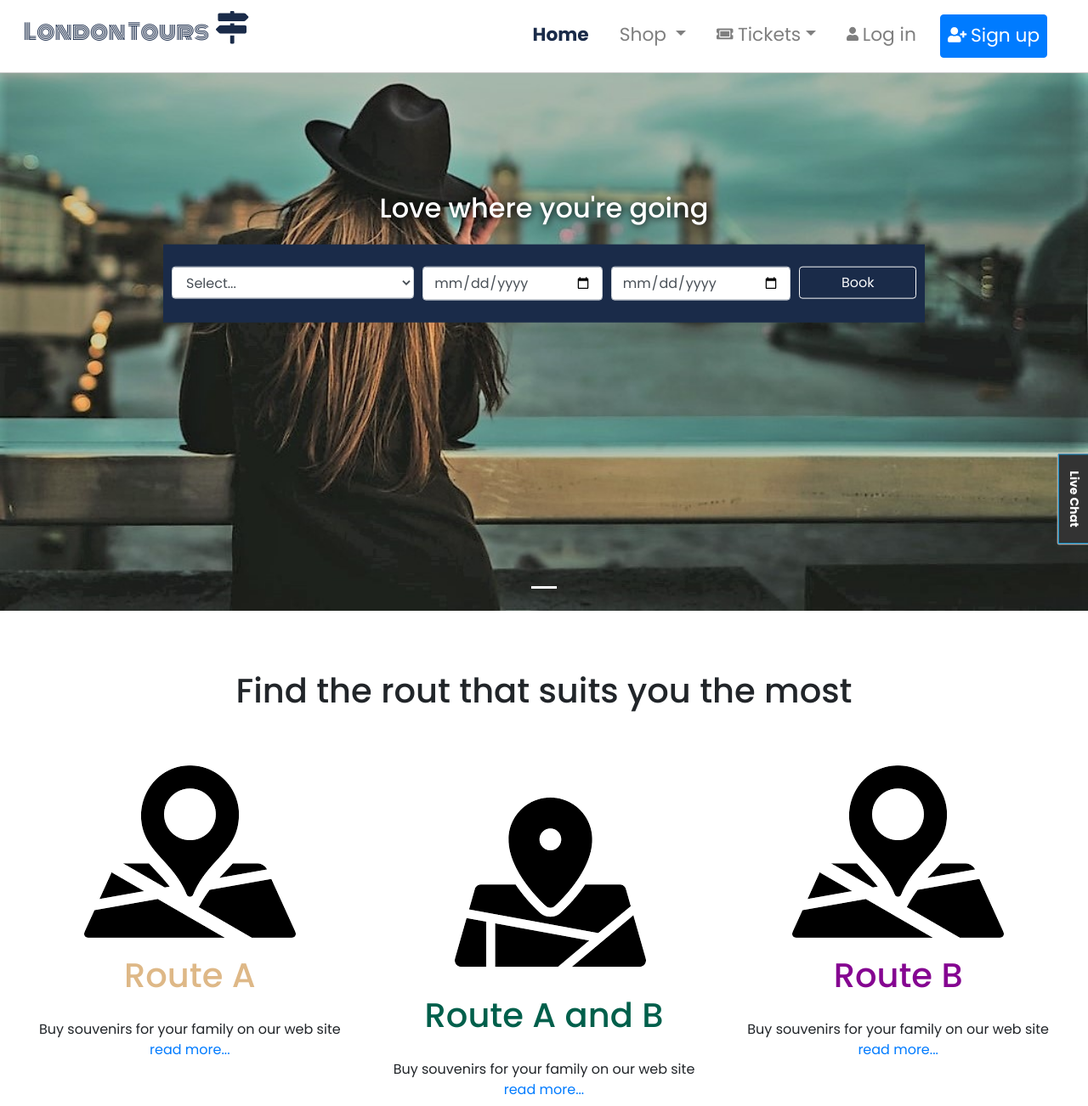
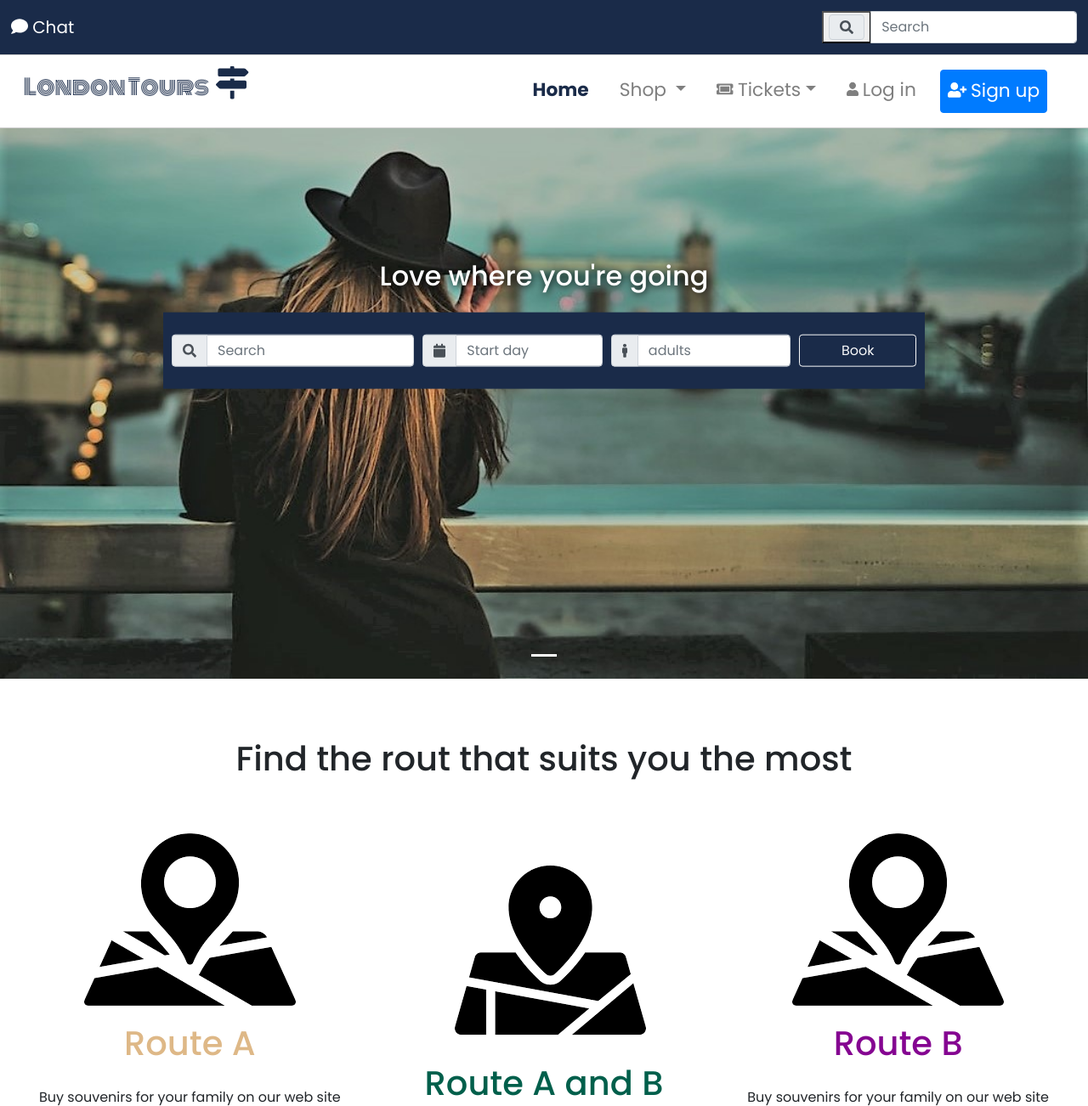
Before and after one commit to mihailtudos/LondonTours, a PHP site: page /index.php in a window 1280 px wide. Shown: the top 1302 px of the page at 85% size. Run offline with PHP 8.4, Linux system fonts and the light colour scheme; some libraries are stand-ins or nearby versions; some web fonts are replaced.

Commit message:
Commit lesson work

```diff
--- a/css/style.css
+++ b/css/style.css
@@ -43,6 +43,10 @@ html, body {
   margin-left: 5px;
   color: #1a2b49;
 }
+.chat-with-us{
+  font-size: 20px;
+  color: #1a2b49;
+}
 
 .margin-top{
   margin-top: 100px;
@@ -64,6 +68,19 @@ html, body {
   font-size: 1.7vw;
 }
 
+#navbarDiv-bar{
+  margin-top: 65px
+}
+
+#navbarSearch {
+  color: white;
+  background: #1a2b49 ;
+}
+
+#search-box-main{
+  width: 300px;
+}
+
 .fa-user, .fa-user-plus, .fa-ticket-alt{
   font-size: 1.7vw;
   padding-right: 5px;
@@ -73,7 +90,7 @@ html, body {
   margin: 20px;
 }
 .carousel {
-  margin-top:40px;
+  margin-top: 120px;
 }
 
 .carousel-inner img {
--- a/footer.php
+++ b/footer.php
@@ -51,5 +51,24 @@
 
 
 </body>
+<!-- Include jQuery -->
+<script type="text/javascript" src="https://code.jquery.com/jquery-1.11.3.min.js"></script>
+
+<!-- Include Date Range Picker -->
+<script type="text/javascript" src="https://cdnjs.cloudflare.com/ajax/libs/bootstrap-datepicker/1.4.1/js/bootstrap-datepicker.min.js"></script>
+<link rel="stylesheet" href="https://cdnjs.cloudflare.com/ajax/libs/bootstrap-datepicker/1.4.1/css/bootstrap-datepicker3.css"/>
+
+<script>
+    $(document).ready(function(){
+        var date_input=$('input[name="date"]'); //our date input has the name "date"
+        var container=$('.bootstrap-iso form').length>0 ? $('.bootstrap-iso form').parent() : "body";
+        date_input.datepicker({
+            format: 'dd-mm-yyyy',
+            container: container,
+            todayHighlight: true,
+            autoclose: true,
+        })
+    })
+</script>
 <!-- BODY END -->
 </html>
--- a/header.php
+++ b/header.php
@@ -31,10 +31,24 @@ session_start();
 <!-- BODY START -->
 <body>
 	<header>
+
 		<!-- Navigation -->
+		<div class="container">
+		<nav id="navbarSearch" class="navbar navbar-light  fixed-top">
+			<a class="chat-with-us" data-toggle="modal" data-target="#exampleModal"><i class="fas fa-comment"></i> Chat</a>
+			<form class="form-inline">
+					<div id="search-box-main" class="input-group">
+						<div class="input-group-prepend">
+						<button><div class="input-group-text"><i class="fa fa-search"></i></div></button>
+						</div>
+						<input type="search" class="form-control " id="inlineFormInputGroupSearch" placeholder="Search">
+					</div>
+			</form>
+		</nav>
+		</div>
 		<!-- navbar menu that will expand at the break point medium (md) devices (tablets, 768px and up)
 		@media (min-width: 768px) { ... } the color of the navbar is light and will slick to the top of the page untill specified a break point where it will go away-->
-		<nav class="navbar navbar-expand-md navbar-light fixed-top">
+		<nav id="navbarDiv-bar" class="navbar navbar-expand-md navbar-light fixed-top">
 			<!-- By using container-fluid bootstrap class navbar content will take the entier screen size -->
 			<div class="container-fluid">
 				<!-- here is defined the brand (logo) of our website -->
@@ -69,7 +83,7 @@ session_start();
 							<a id="active-ticket dropdownTickets" class="nav-link dropdown-toggle" role="button" href="tickets.php" data-toggle="dropdown" aria-haspopup="true" aria-expanded="false"><i class="fas fa-ticket-alt"></i>Tickets</a>
 							<div class="dropdown-menu" aria-labelledby="dropdownTickets">
 								<a class="dropdown-item" href="#">Info</a>
-								<a class="dropdown-item" href="#">Reserve</a>
+								<a class="dropdown-item" href="tickets.php">Reserve</a>
 								<a class="dropdown-item" href="#">Check-in</a>
 								<div class="dropdown-divider"></div>
 								<a class="dropdown-item" href="">Cancel reservation</a>
@@ -160,5 +174,44 @@ session_start();
 		</div>
 
 
+		<!-- Content of the modal, consists of a pop-up that is using js with a form of content
+		it is design to help users to get in touch faster-->
+		<!-- Modal -->
+		<div class="modal fade" id="exampleModal" tabindex="-1" role="dialog" aria-labelledby="exampleModalLabel" aria-hidden="true">
+		<div class="modal-dialog" role="document">
+			<div class="modal-content">
+			<div class="modal-header">
+				<h5 class="modal-title" id="exampleModalLabel">Chat with Us</h5>
+				<button type="button" class="close" data-dismiss="modal" aria-label="Close">
+				<span aria-hidden="true">&times;</span>
+				</button>
+			</div>
+			<div class="modal-body">
+				<div class="formForMessages">
+				<!-- the form with the three required fields -->
+				<form  action="includes\support_req.php" method="POST" autocomplete="off">
+					<div class="row">
+					<div class="col">
+						<input type="text" size="100" max name="subject" class="form-control" placeholder="Subject">
+					</div>
+					<div class="col">
+						<input type="number" name="phoneNumber" class="form-control" placeholder="phone number">
+					</div>
+					</div>
+					<div class="form-group">
+					<label for="exampleFormControlTextarea1"><span class="mandarory">*</span></label>
+					<textarea class="form-control" size="500" name="message" id="exampleFormControlTextarea1" rows="3" placeholder="Your message goes here..." require></textarea>
+					</div>
+					<div class="form-group row">
+					<div class="col-xl-6 col-sm-6">
+						<button type="submit" name="submit" class="btn btn-secondary btn-lg btn-block active">Send</button>
+					</div>
+					</div>
+				</form>
+				</div>
+			</div>
+			</div>
+		</div>
+		</div>
 
 	</header>
--- a/index.php
+++ b/index.php
@@ -1,9 +1,7 @@
 <?php
  include_once 'header.php';
 ?>
-<?php
- include_once 'chat_button.php';
-?>
+
 <style>
 <?php include('css/style.css');?>
 
@@ -32,21 +30,36 @@
 					<form>
 						<div class="form-row">
 							<div class="col-md-4 col-sm-6 ">
-								<select class="form-control " id="exampleFormControlSelect1">
-									<option>Select...</option>
-									<option>Route A</option>
-									<option>Route B</option>
-									<option>Route A + B</option>
-								</select>
+
+							<div class="input-group">
+								<div class="input-group-prepend">
+								<div class="input-group-text"><i class="fa fa-search"></i></div>
+								</div>
+								<input type="search" class="form-control " id="inlineFormInputGroupSearch	" placeholder="Search">
+							</div>
+
 							</div>
 							<div class="col-md-3 col-sm-6">
-							<input type="date" class="form-control">
+							<div class="input-group">
+							 <!-- Date input -->
+							 <div class="input-group">
+								<div class="input-group-prepend">
+								<div class="input-group-text"><i class="fa fa-calendar"></i></div>
+								</div>
+        						<input class="form-control" id="date" name="date" placeholder="Start day" type="text"/>
+							</div>
+      						</div>
 							</div>
 							<div class="col-md-3 col-sm-6">
-							<input type="date" class="form-control" placeholder="Zip">
+							<div class="input-group">
+								<div class="input-group-prepend">
+								<div class="input-group-text"><i class="fas fa-male"></i></div>
+								</div>
+								<input class="form-control" id="number" name="number" type="number" placeholder="adults"/>
+							</div>
 							</div>
 							<div class="col-md-2 col-sm-6">
-							<Button type="button" class="btn btn-outline-light btn-book">Book</Button>
+								<Button type="button" class="btn btn-outline-light btn-book">Book</Button>
 							</div>
 						</div>
 					</form>
@@ -93,7 +106,7 @@
 		<h1 class="text-center">Find the rout that suits you the most</h1>
 		</div>
 
-		<!--- Three Column Section -->
+		<!-- Three Column Section -->
 		<div class="container-fluid padding">
 		<div class="row text-center padding">
 			<div class="col-xs-12 col-sm-6 col-md-4">
--- a/tickets.php
+++ b/tickets.php
@@ -26,6 +26,7 @@
 				<p>
 					In case plans change, you can cancel most bookings for free up to 24 hours before they start. If you ever need us, customer service is available 24/7 in multiple languages.
 				</p>
+				<img src="img/FilthyGranularCoral-small.gif" alt="">
 			</div>
 			<!-- <div class="col-lg-6">
 				<img class="img-fluid" src="img/desk.png" alt="article image desck">
```
Also changed, not shown: img/FilthyGranularCoral-small.gif (added), 2 other files.
